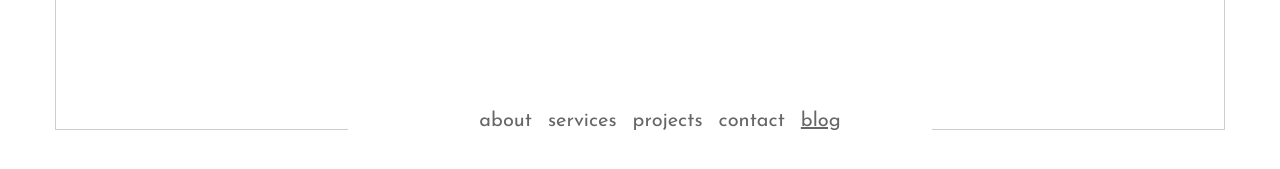
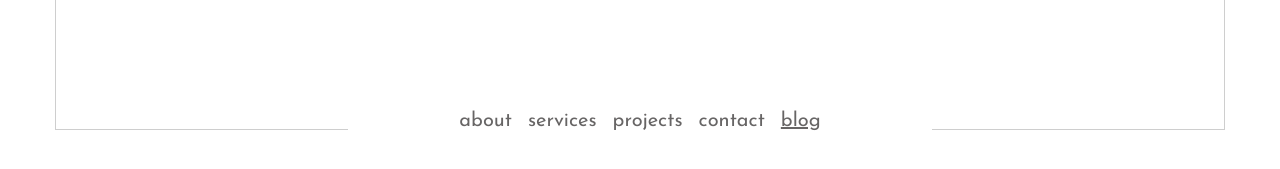
Before and after one commit to aldridgeinteriors/aldridgeinteriors.github.io, a Jekyll site: the page built from index.html, in a window 1280 px wide. Shown: the part 496-665 px from the top of the page. Built offline with Jekyll 4.4.1, drawn with Linux system fonts in a browser that asks for light colours; nearby versions of some CDN libraries; Markdown is read by kramdown in place of the engine named in the settings.

Commit message:
centers bottom nav

```diff
--- a/_layouts/default.html
+++ b/_layouts/default.html
@@ -25,6 +25,7 @@
         <div class="col-md-3 bottom-left">
         </div>
         <div class="col-md-6 bottom-nav">
+          <div class="nav-table">
             <ul id="nav">
               <li><a id="about" href="/about.html">about</a>
               <li><a id="services" href="/services.html">services</a>
@@ -33,6 +34,7 @@
               <li><a id="blog" href="http://blog.aldridgeinteriors.com">blog</a>
             </ul>
           </div>
+        </div>
         <div class="col-md-3 bottom-right">
         </div>
       </div>
--- a/assets/css/app.css
+++ b/assets/css/app.css
@@ -29,7 +29,7 @@ div.bottom-nav {
   height: 20px;
   line-height: 20px;
   margin-bottom: -10px;
-  text-align: center; }
+}
 
 img#aldridge-logo {
   width: 420px; }
@@ -44,7 +44,11 @@ div#homepage-text {
 
 ul#nav {
   list-style-type: none;
-  font-size: 20px; }
+  font-size: 20px;
+  text-align: center;
+  margin: 0;
+  padding: 0;
+}
   ul#nav li {
     display: inline-block;
     margin: 0px 8px; }
@@ -149,3 +153,8 @@ p.websites a {
   font-size: 32px;
   margin: 4px;
 }
+
+div.nav-table {
+  display: table;
+  margin: 0 auto;
+}
```
Lines whose indentation alone changed are shown as unchanged.
